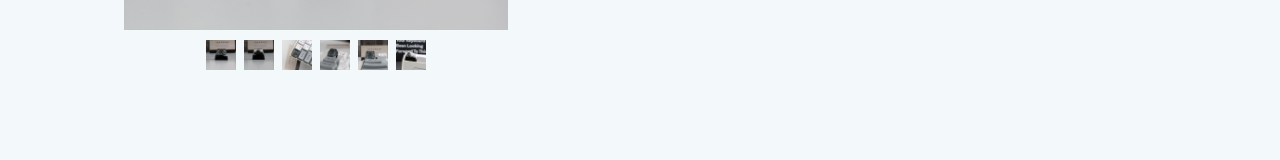
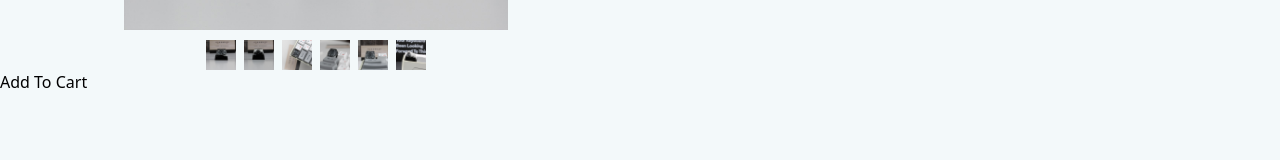
Before and after one commit to UsaidMalik/KordSite, a Next.js app: page /product/Obsidian-Sengakuji in a window 1280 px wide. Shown: the part 499-659 px from the top of the page. Built offline with nearby package versions, Linux system fonts and the light colour scheme.

Commit message:
got a working add to cart using the local storage but i should probably swap it to cookies soon, just going to work on styling now and then ill add in cookies

```diff
--- a/app/_components/_buttons/_adderToCart.tsx
+++ b/app/_components/_buttons/_adderToCart.tsx
@@ -20,7 +20,7 @@ const AdderToCart: React.FC<AddToCartProps>  = ({price, quantity})  => {
             ...prevProducts,
             [price]: (prevProducts[price] || 0) + quantity,
         }));
-        localStorage.setItem('products', products)
+        localStorage.setItem('products', JSON.stringify(products))
         }}> {/*js moment*/}
     Add To Cart
 </button>
--- a/app/_components/_buttons/_checkoutButton.tsx
+++ b/app/_components/_buttons/_checkoutButton.tsx
@@ -1,8 +1,7 @@
 "use client"
 import React, { useContext } from 'react';
 import { loadStripe } from '@stripe/stripe-js';
-import { cartContext, lineItems } from '../_components/_cartContextProvider';
-import { useEffect } from 'react';
+
 // Make sure to call `loadStripe` outside of a component’s render to avoid
 // recreating the `Stripe` object on every render.
 const stripePromise = loadStripe(
@@ -22,19 +21,10 @@ const CheckoutButton = () => {
     }
   }, []);
 
-  let products;
-
-  useEffect(() => {
-    const localProducts = localStorage.getItem('products');
-    if (localProducts) {
-      products = localProducts
-    }
-  }, []);
-
-  console.log("Json stringified products are", products);
+  const products = localStorage.getItem("products") || ""
   return (
     <form action="checkout/api" method="POST">
-      <input type="hidden" name='products' value={JSON.stringify(products)}></input>
+      <input type="hidden" name="products" value={products}/>
       <section>
         <button type="submit" role="link">
           Checkout
--- a/app/checkout/api/route.ts
+++ b/app/checkout/api/route.ts
@@ -3,19 +3,17 @@ import { redirect } from 'next/navigation'
 export async function POST(
   req: Request,
 ) {
-  console.log("body of req is",req);
   const formData = await req.formData()
   const products = await JSON.parse(formData.get("products"))
-  let lineItems = Object.entries(products).map(([key, val]) => ({[key]: val}));
+  let lineItems = Object.entries(products).map(([key, val]) => ({price: key.toString(), quantity: val}));
   const stripe = require('stripe')(process.env.STRIPE_SECRET_KEY);
   let session;
-  console.log("my products are", products)
-
-  console.log("my products are", lineItems)
  try {
       // Create Checkout Sessions from body params.
       const requestHeaders = new Headers(req.headers)
-      console.log(products)
+      console.log("my products in the route are", products)
+      console.log("my line items in the route are", lineItems)
+
       session = await stripe.checkout.sessions.create({
         line_items: lineItems,
         mode: 'payment',
--- a/app/product/[productName]/page.tsx
+++ b/app/product/[productName]/page.tsx
@@ -5,10 +5,8 @@ import {promises as fs} from 'fs';
 export default async function Page({ params }: { params: { productName: string } }) {
 //  const [productData, setData] = useState(null);
   const productName = params.productName
-  console.log(productName)
   const bytes = await fs.readFile(process.cwd() + "/app/_lib/products.JSON")
   const productData = JSON.parse(bytes + '')[productName]
-  console.log(productData)
 
   return (
     <div className='py-10'>
@@ -16,7 +14,7 @@ export default async function Page({ params }: { params: { productName: string }
       <div className='grid grid-cols-2 gap-4'> {/* this is the top images container which will be the two columns */}
 
       <div className='flex justify-center mx-16'>{/*this here is the left side product slider stuff */}
-      {productData && <ProductImageSlider productImagePaths={productData.imagePaths}/>}
+        <ProductImageSlider productImagePaths={productData.imagePaths}/>
       </div>
 
     <div className='flex-col justify-center w-1/2'>{/*this here is the right side product info */}
@@ -31,7 +29,7 @@ export default async function Page({ params }: { params: { productName: string }
       </p>
     </div>
    </div>
-
+    <AddToCart price={productData.stripeID} quantity={1}/>
     </div>
   )
 }
```
Also changed, not shown: app/layout.tsx (+4 -3 lines), app/product/[productName]/_components/_productInformation.tsx (deleted).
